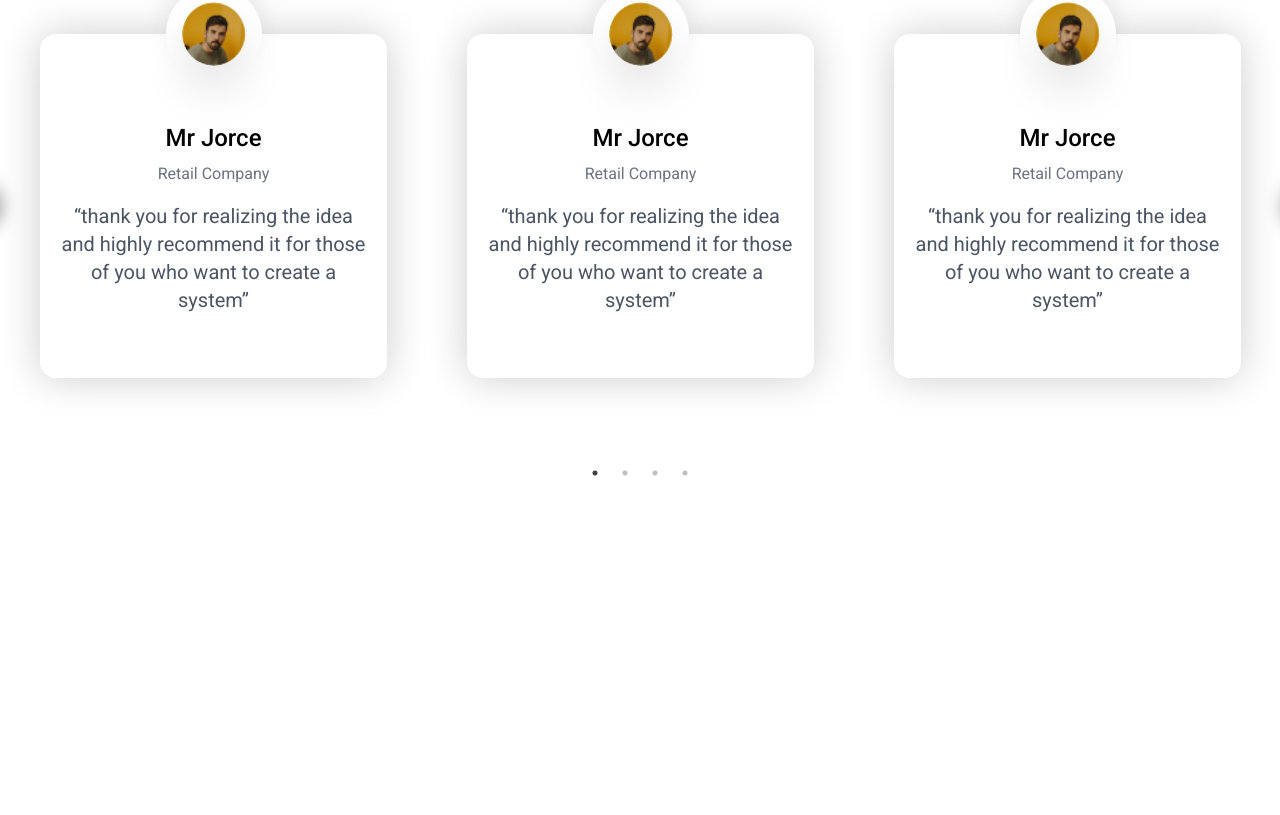
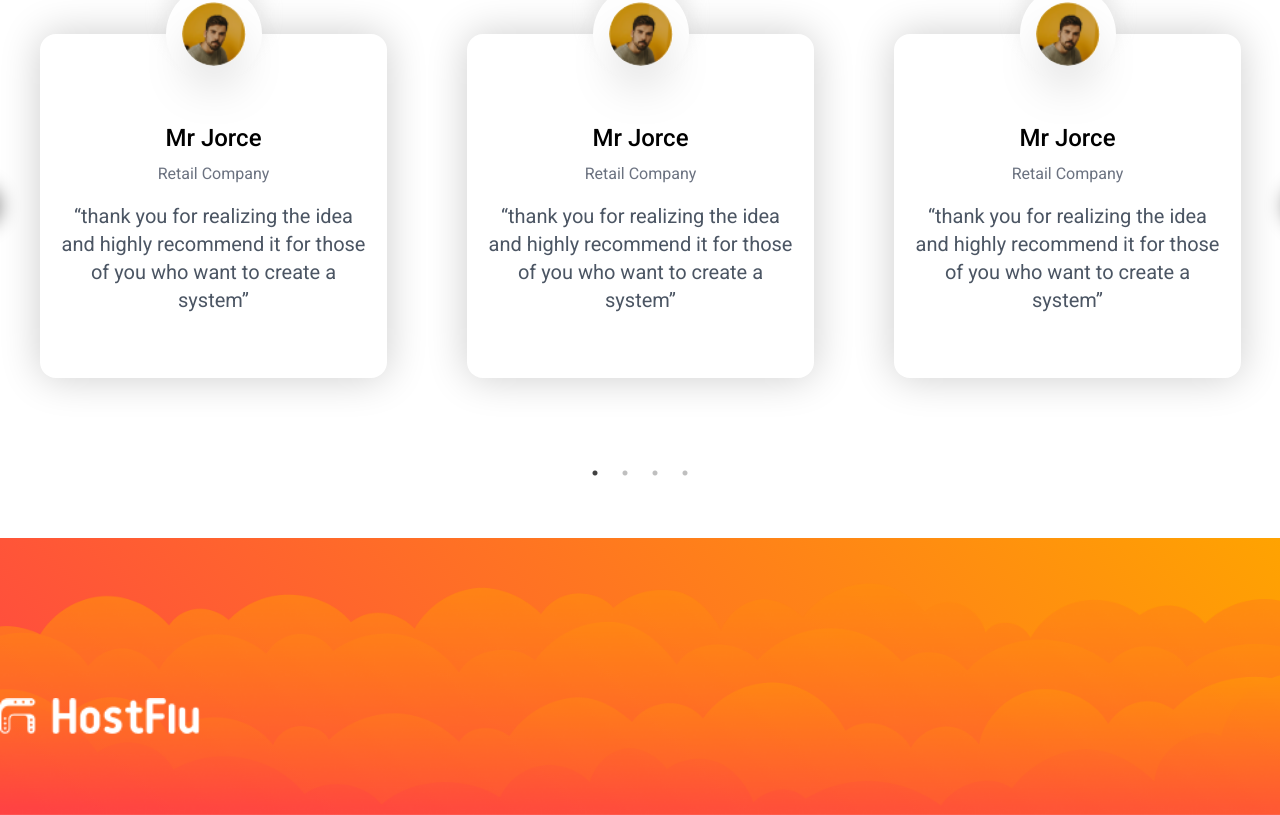
Before and after one commit to pothikit/hostfule-project, a React (Create React App) app: page / in a window 1280 px wide. Shown: the part 8086-8901 px from the top of the page. Before the commit the page ends 8624 px from the top, so only its background shows below. Built offline with nearby package versions, Linux system fonts and the light colour scheme; a web font is replaced by a local one.

Commit message:
footer start

```diff
--- a/src/App.js
+++ b/src/App.js
@@ -5,6 +5,7 @@ import Login from "./components/Login";
 import PageNotFound from "./components/PageNotFound";
 import Home from './components/home/Home';
 import { Header } from "./components/header/Header";
+import Footer from './components/footer/Footer';
 
 function App() {
   return (
@@ -16,6 +17,7 @@ function App() {
         <Route path="login" element={<Login />} />
         <Route path="*" element={<PageNotFound />} />
       </Routes>
+      <Footer></Footer>
     </BrowserRouter>
 
   );
--- a/src/components/footer/Footer.jsx
+++ b/src/components/footer/Footer.jsx
@@ -1,9 +1,17 @@
 import React from 'react'
+import logo from "../../asstes/footer-logo.png"
+import "./footer.css"
 
 function Footer() {
     return (
-        <footer>
-
+        <footer className='pt-20'>
+            <div className="container mx-auto">
+                <div className="grid grid-cols-1 md:grid-cols-2 lg:grid-cols-4 py-20 gap-32">
+                    <div className="col-title">
+                        <img src={logo} alt="Hostflu" width="200" />
+                    </div>
+                </div>
+            </div>
         </footer>
     )
 }
--- /dev/null
+++ b/src/components/footer/footer.css
@@ -0,0 +1,5 @@
+footer{
+    background: url("../../asstes/footer-wave.png") no-repeat, linear-gradient(225deg, #FFA301 0%, #F44 100%);
+    background-size: 100%;
+    background-position: bottom;
+}
```
Also changed, not shown: src/asstes/footer-logo.png (added), src/asstes/footer-wave.png (added).
